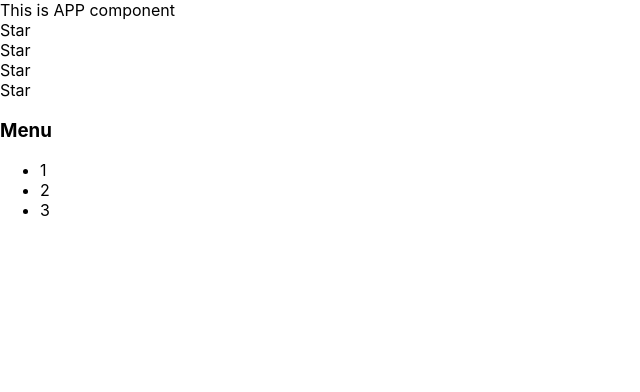
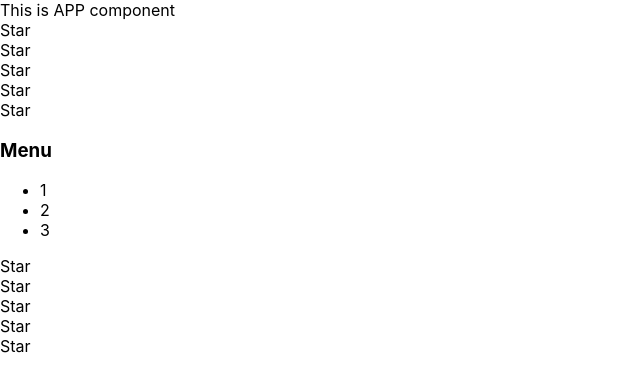
Before and after one commit to Eshka666/React-Kabzda, a React (Create React App) app: page / in a window 1280 px wide. Shown: the top 392 px of the page, without its empty margins (0-640 px from the left). Built offline with nearby package versions, Linux system fonts and the light colour scheme.

Commit message:
feat: 2 lesson

```diff
--- a/src/App.tsx
+++ b/src/App.tsx
@@ -1,31 +1,38 @@
 import "./App.css";
 
 function App() {
-  debugger;
   return (
     <div>
-      {" "}
-      This is APP component
+      <AppTitle />
       <Rating />
       <Accordion />
+      <Rating />
     </div>
   );
 }
 
 function Rating() {
-  debugger;
   return (
     <>
-      <div>Star</div>
-      <div>Star</div>
-      <div>Star</div>
-      <div>Star</div>
+      <Star />
+      <Star />
+      <Star />
+      <Star />
+      <Star />
     </>
   );
 }
 
+function Star() {
+  console.log("Star rendered");
+  return <div>Star</div>;
+}
+
+function AppTitle() {
+  return <div>This is APP component</div>;
+}
+
 function Accordion() {
-  debugger;
   return (
     <>
       <h3>Menu</h3>
```
